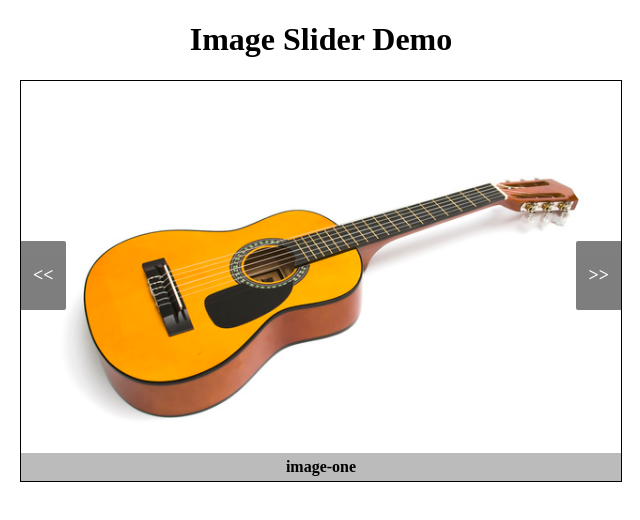
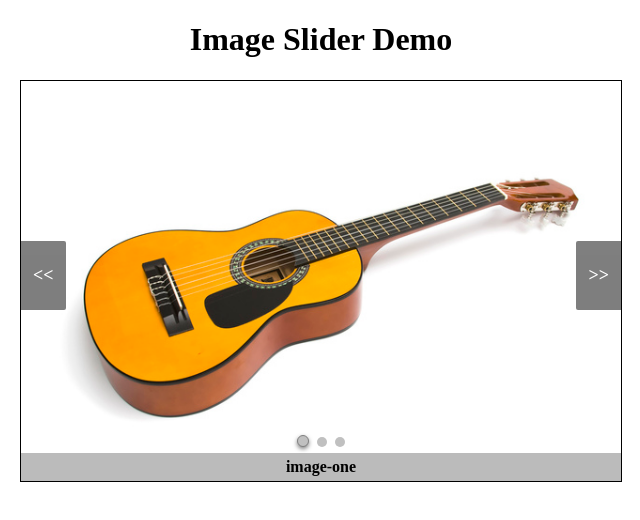
Before and after one commit to nachikethashu/Image-Slider-JQuery, a website: page demo/index.html in a window 1280 px wide. Shown: the full height of the page, 319-959 px from the left. Drawn offline with nearby package versions, Linux system fonts and the light colour scheme; files that its build step writes are made by us from their sources.

Commit message:
Added indicative bullets for navigation
bullets
uglify banner
_injectClasses private method to insert styles

```diff
--- a/Gruntfile.js
+++ b/Gruntfile.js
@@ -10,6 +10,9 @@ module.exports = function(grunt) {
             }
         },
         uglify: {
+            options: {
+                banner: '/* imageSlider.jquery.js \n * @author Nachiketha S H Upadhya <nachikethashu@gmail.com>\n */\n'
+            },
             my_target: {
                 files: {
                     'dist/imageSlider.jquery.min.js': ['src/*.js']
--- a/demo/index.html
+++ b/demo/index.html
@@ -14,7 +14,11 @@
 
         <script type="text/javascript">
             $( document ).ready(function() {
-                var slider = $("#sliderStage").imageSlider(modelData);
+                var options = {
+                    showBullets: true
+                };
+                var slider = $("#sliderStage").imageSlider(modelData, options);
+                slider.setActiveBulletStyles('border: 1px solid grey');     // optional
 
                 slider.on("slide", function (event, val) {
                     console.log("slided to image num: " + val);
--- a/src/imageSlider.jquery.js
+++ b/src/imageSlider.jquery.js
@@ -11,15 +11,28 @@
 
 (function( $ ) {
 
-    $.fn.imageSlider = function(data) {
+    $.fn.imageSlider = function(data, options) {
 
         if (!data || !data.length) {
             console.error('imageSlider: Invalid data OR Empty data input');
             return this;
         }
 
+        var settings = $.extend({
+            showBullets: false
+        }, options);
+
         var elem = this,
             singleImgFlag = (data.length <= 1)? true: false;
+
+        this.setActiveBulletStyles = function (classDef) {
+            this.activeBulletClass = classDef;
+            _injectClasses('.activeBullet {' + classDef + '}');
+        };
+
+        this.activeBulletClass = 'border: 2px solid silver; width: 12px; height: 12px; box-shadow: 0px 2px 4px rgba(0,0,0,0.5);';
+        this.setActiveBulletStyles(this.activeBulletClass);
+
         this.css({
             position: 'relative',
             overflow: 'hidden'
@@ -95,23 +108,31 @@
         elem.find('ul li:last-child').prependTo(ulElem);
 
         this.moveLeft = function() {
+            var slidedIndex;
             ulElem.animate({
                 left: + slideWidth
             }, 200, function () {
+                /*jshint -W030 */
                 elem.find('ul li:last-child').prependTo(ulElem);
                 ulElem.css('left', '');
-                $(elem).trigger("slide", elem.find( "ul li:nth-child(2)" ).val());
+                slidedIndex = elem.find( "ul li:nth-child(2)" ).val();
+                $(elem).trigger("slide", slidedIndex);
+                settings.showBullets && _setActiveBullet(slidedIndex);
             });
             return this;
         };
 
         this.moveRight = function() {
+            var slidedIndex;
             ulElem.animate({
                 left: - slideWidth
             }, 200, function () {
+                /*jshint -W030 */
                 elem.find('ul li:first-child').appendTo(ulElem);
                 ulElem.css('left', '');
-                $(elem).trigger("slide", elem.find( "ul li:nth-child(2)" ).val());
+                slidedIndex = elem.find( "ul li:nth-child(2)" ).val();
+                $(elem).trigger("slide", slidedIndex);
+                settings.showBullets && _setActiveBullet(slidedIndex);
             });
             return this;
         };
@@ -126,6 +147,46 @@
             !singleImgFlag && elem.moveRight();
         });
 
+        if (settings.showBullets) {
+            _addBullets();
+        }
+
+        // based on https://css-tricks.com/snippets/javascript/inject-new-css-rules/
+        function _injectClasses(rule) {
+            var div = $("<div />", {
+                html: '&shy;<style>' + rule + '</style>'
+            }).appendTo("body");
+        }
+
+        function _addBullets() {
+            var bulletsHolder=
+                $('<div/>', {id: 'bulletsHolder'}).css({
+                    position: 'absolute',
+                    bottom: '30px',
+                    'text-align': 'center',
+                    'z-index': '999',
+                    width: '100%'
+                });
+            for (var i = 0; i < data.length; i++) {
+                bulletsHolder.append($('<div/>', {value: i+1}).css({
+                    'background-color': 'silver',
+                    display: 'inline-block',
+                    height: '10px',
+                    width: '10px',
+                    margin: '0 4px 0 4px',
+                    'border-radius': '50%'
+                }).data('index', i+1));
+            }
+
+            elem.append(bulletsHolder);
+            _setActiveBullet(1);     // initialise 1st bullet as active
+        }
+
+        function _setActiveBullet(slidedIndex) {
+            $('#bulletsHolder *').removeClass('activeBullet');
+            $('#bulletsHolder').find('div[value=' + slidedIndex + ']').addClass('activeBullet');
+        }
+
         return this;
     };
 
```
Also changed, not shown: test/tests.html (+10 -0 lines), dist/imageSlider.jquery.min.js.
